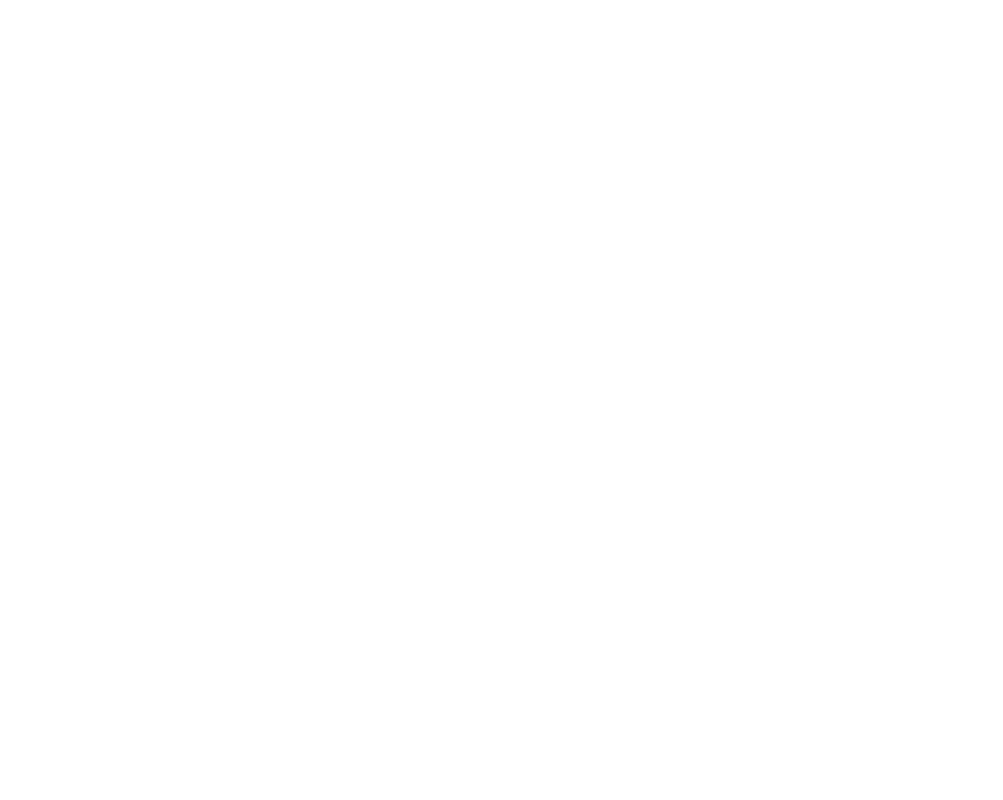
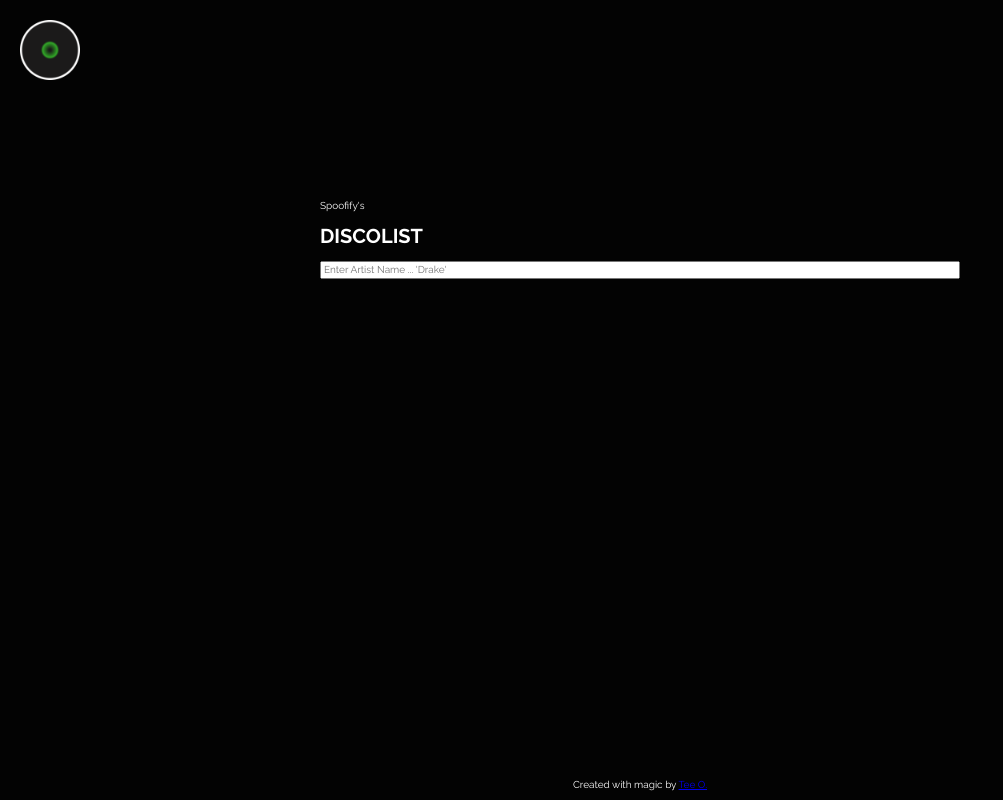
Before and after one commit to tdo95/discolist, a plain HTML site: page index.html in a window 1280 px wide. Shown: the whole page, without its empty margins (0-1003 px from the left). Drawn offline with Linux system fonts and the light colour scheme.

Commit message:
initial styling of homepage

```diff
--- a/css/style.css
+++ b/css/style.css
@@ -2,17 +2,18 @@
 * {
      box-sizing: border-box;
 }
-
 /* Clear fix hack */
 .clearfix:after {
-     content: ".";
+     height: 0;
+
      display: block;
+
+     line-height: 0;
+
      clear: both;
      visibility: hidden;
-     line-height: 0;
-     height: 0;
+     content: ".";
 }
-
 .clear {
 	clear: both;
 }
@@ -21,22 +22,57 @@
 /* BASE STYLES
 /*******************************************/
 
+html {
+     font-size: 62.5%;
+}
 body {
+     height: 100vh;
+
+     font-family: 'Raleway', sans-serif;
+     color: #FFFFFF;
+
+     background-color: #030303;
+}
+.title {
 
 }
-
-
 /******************************************
 /* LAYOUT
 /*******************************************/
-header {
+.nav {
+     height: 100px;
+     padding: 20px;
 
+     display: flex;
 }
+.logo {
+     height: 100%;
+}
+.landing {
+     margin-top: 100px;
 
+     display: flex;
+     flex-direction: column;
+     align-items: center;
+}
+.input, .title, .title-prefix {
+     width: 50%;
+}
 footer {
+     width: 100%;
 
+     position: absolute;
+     bottom: 0;
+
+     text-align: center;
 }
 
 /******************************************
 /* ADDITIONAL STYLES
 /*******************************************/
+@media screen and (max-width: 800px) {
+     .input, .title, .title-prefix {
+          width: 75%;
+     }
+
+}
--- a/index.html
+++ b/index.html
@@ -7,6 +7,9 @@
 		<meta name="viewport" content="width=device-width, initial-scale=1">
 		<link rel="icon" type="image/png" href="Icon.png">
 
+		<link rel="preconnect" href="https://fonts.googleapis.com">
+		<link rel="preconnect" href="https://fonts.gstatic.com" crossorigin>
+		<link href="https://fonts.googleapis.com/css2?family=Raleway:wght@100;200;300;400;500;600;700;800;900&display=swap" rel="stylesheet">
 
 		<title>DiscoList</title>
 
@@ -15,6 +18,19 @@
 		<link rel="stylesheet" href="css/style.css">
 	</head>
 	<body>
+		<header>
+			<nav class="nav">
+				<a href="/index.html"><img class="logo" src="Icon.png" alt="DiscoList Home"></a>
+			</nav>
+		</header>
+		<main class="landing">
+			<span class="title-prefix">Spoofify's</span>
+			<h1 class="title">DISCOLIST</h1>
+			<input class="input" type="text" placeholder="Enter Artist Name ... 'Drake' ">
+		</main>
+		<footer>
+			<p class="footer-text">Created with magic by <a href="#">Tee O.</a></p>
+		</footer>
 
 		<script type="text/javascript" src="js/main.js"></script>
 	</body>
```
